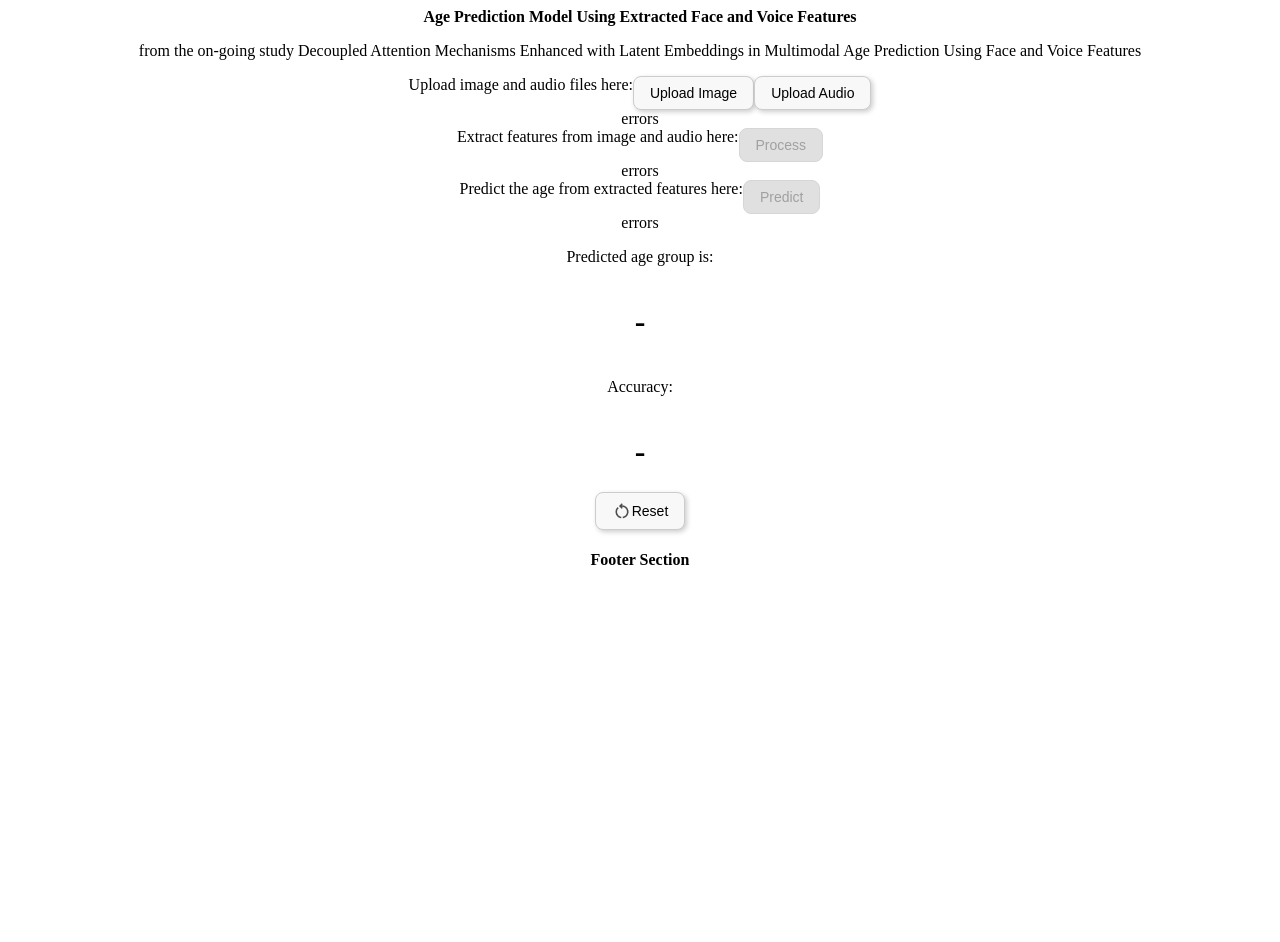
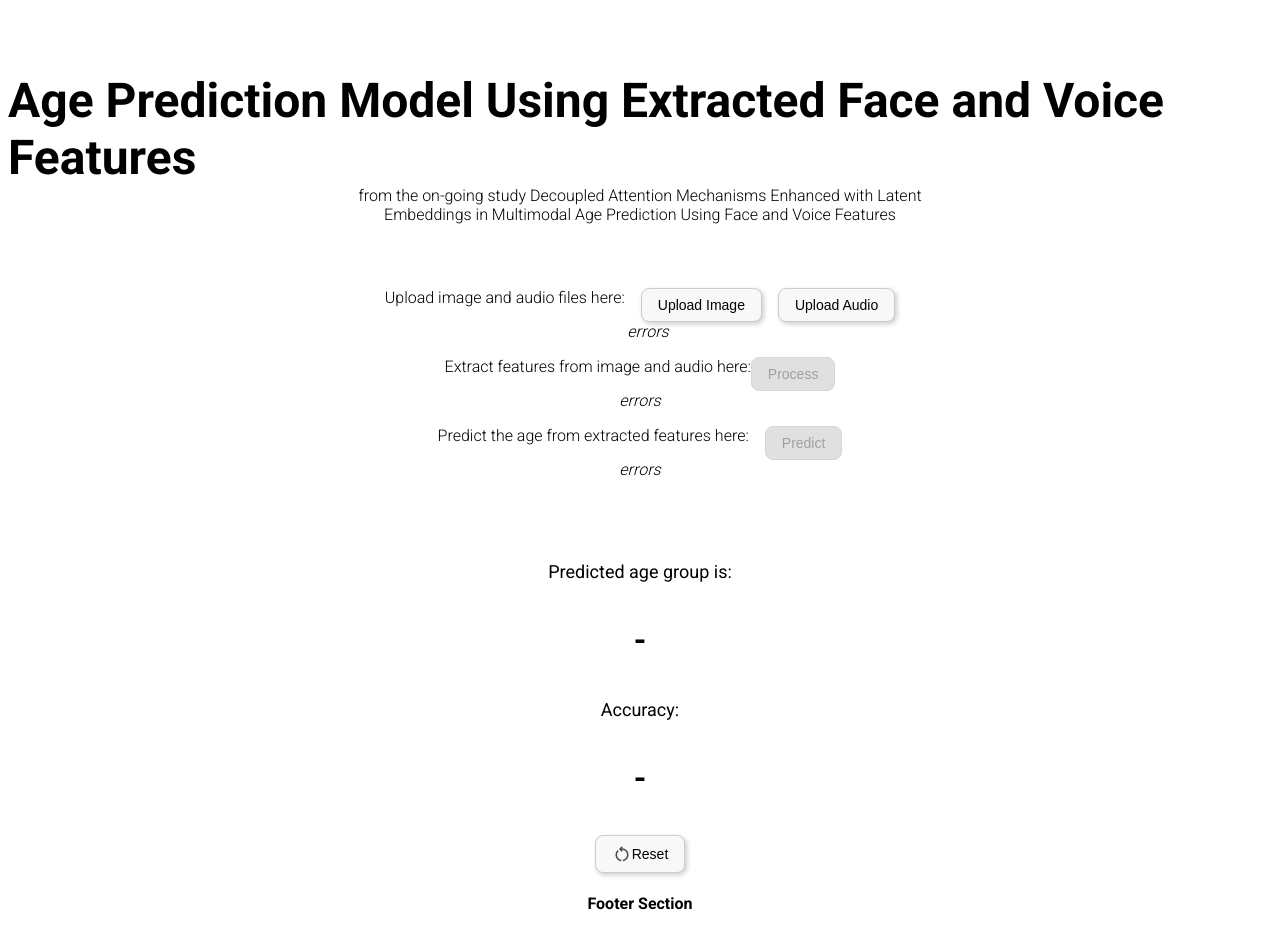
Before and after one commit to keziahmariz/webapp_for_mas, a Flask app: page / in a window 1280 px wide. Before the commit the page ends 565 px from the top, so only its background shows below. Run offline with Flask 3, Linux system fonts and the light colour scheme.

Commit message:
more styles

```diff
--- a/static/styles.css
+++ b/static/styles.css
@@ -1,5 +1,6 @@
 #main_header {
   font-weight: bold;
+  font-size: 3rem;
 }
 
 button {
@@ -27,3 +28,27 @@ button:disabled {
   cursor: not-allowed; /* Not-allowed cursor on hover */
   box-shadow: none; /* No shadow for disabled state */
 }
+
+.form_errors {
+  font-style: italic;
+}
+
+.roboto_regular {
+  font-weight: 400;
+}
+
+.text_large {
+  font-size: large;
+}
+
+.padding_top_large {
+  padding-top: 4rem;
+}
+
+.padding_top_small {
+  padding-top: 1rem;
+}
+
+.padding_left_small {
+  padding-left: 1rem;
+}
--- a/templates/index.html
+++ b/templates/index.html
@@ -8,7 +8,15 @@
       rel="stylesheet"
       href="{{ url_for('static', filename='styles.css') }}"
     />
+    <link
+      href="https://fonts.googleapis.com/css2?family=Roboto:wght@100;300;400;500;700;900&display=swap"
+      rel="stylesheet"
+    />
     <style>
+      body {
+        font-family: "Roboto", sans-serif; /* Specify the fallback font */
+        font-weight: 300; /* You can change this to 300, 400, 500, 700, or 900 */
+      }
       .loading-bar {
         width: 100%;
         height: 20px;
@@ -37,23 +45,33 @@
     "
   >
     <!-- Main Header -->
-    <div id="main_header">
+    <div id="main_header" class="padding_top_large">
       Age Prediction Model Using Extracted Face and Voice Features
     </div>
-    <p>
+    <div style="width: 50%; text-align: center">
       from the on-going study Decoupled Attention Mechanisms Enhanced with
       Latent Embeddings in Multimodal Age Prediction Using Face and Voice
       Features
-    </p>
+    </div>
 
     <!-- Form for Uploading Image -->
-    <div>
+    <div
+      class="padding_top_large"
+      style="
+        width: 50%;
+        display: flex;
+        justify-content: center;
+        flex-direction: column;
+        align-items: center;
+      "
+    >
       <div style="display: flex">
         <div>Upload image and audio files here:</div>
         <form
           action="/upload_image"
           method="post"
           enctype="multipart/form-data"
+          class="padding_left_small"
         >
           <button type="submit">Upload Image</button>
         </form>
@@ -63,32 +81,42 @@
           action="/upload_audio"
           method="post"
           enctype="multipart/form-data"
+          class="padding_left_small"
         >
           <button type="submit">Upload Audio</button>
         </form>
       </div>
-      <div style="text-align: center">errors</div>
+      <div style="text-align: center" class="form_errors padding_left_small">
+        errors
+      </div>
     </div>
 
     <!-- Form for Processing -->
-    <div>
+    <div class="padding_top_small">
       <div style="display: flex">
-        <div>Extract features from image and audio here:</div>
+        <div class="">Extract features from image and audio here:</div>
         <form action="/process" method="post">
-          <button type="submit" disabled>Process</button>
+          <button type="submit" class="padding_left_small" disabled>
+            Process
+          </button>
         </form>
       </div>
-      <div style="text-align: center">errors</div>
+      <div style="text-align: center" class="form_errors">errors</div>
     </div>
     <!-- Form for Predict -->
-    <div>
+    <div class="padding_top_small">
       <div style="display: flex">
-        <div>Predict the age from extracted features here:</div>
-        <form action="/predict" method="post" style="display: flex">
+        <div class="">Predict the age from extracted features here:</div>
+        <form
+          action="/predict"
+          method="post"
+          style="display: flex"
+          class="padding_left_small"
+        >
           <button type="submit" disabled>Predict</button>
         </form>
       </div>
-      <div style="text-align: center">errors</div>
+      <div style="text-align: center" class="form_errors">errors</div>
     </div>
 
     <!-- Conditionally Rendered Loading Bar and Text
@@ -100,14 +128,16 @@
     {% endif %} -->
 
     <!-- Additional Sections -->
-    <p>Predicted age group is:</p>
+    <p class="roboto_regular text_large padding_top_large">
+      Predicted age group is:
+    </p>
     {% if result_h1 %}
     <h1>{{ result_h1 }}</h1>
     {% else %}
     <h1>-</h1>
     {% endif %}
 
-    <p>Accuracy:</p>
+    <p class="roboto_regular text_large">Accuracy:</p>
     {% if analysis_h1 %}
     <h1>{{ analysis_h1 }}</h1>
     {% else %}
@@ -115,7 +145,7 @@
     {% endif %}
 
     <!-- Reset Button -->
-    <form action="/reset" method="post">
+    <form action="/reset" method="post" class="padding_top_small">
       <button type="submit" style="display: flex; align-items: center">
         <img src="/static/reset.png" alt="Reset Icon" />Reset
       </button>
```
